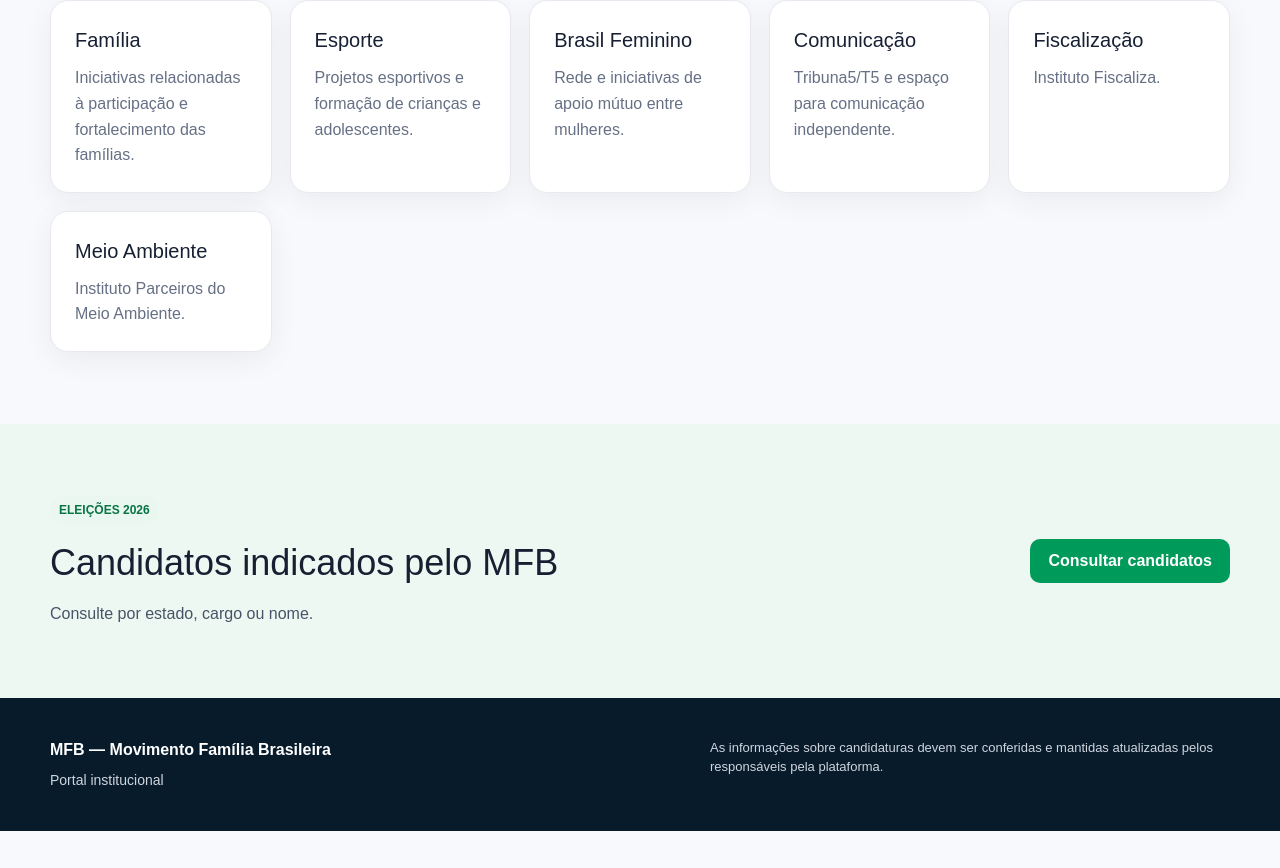
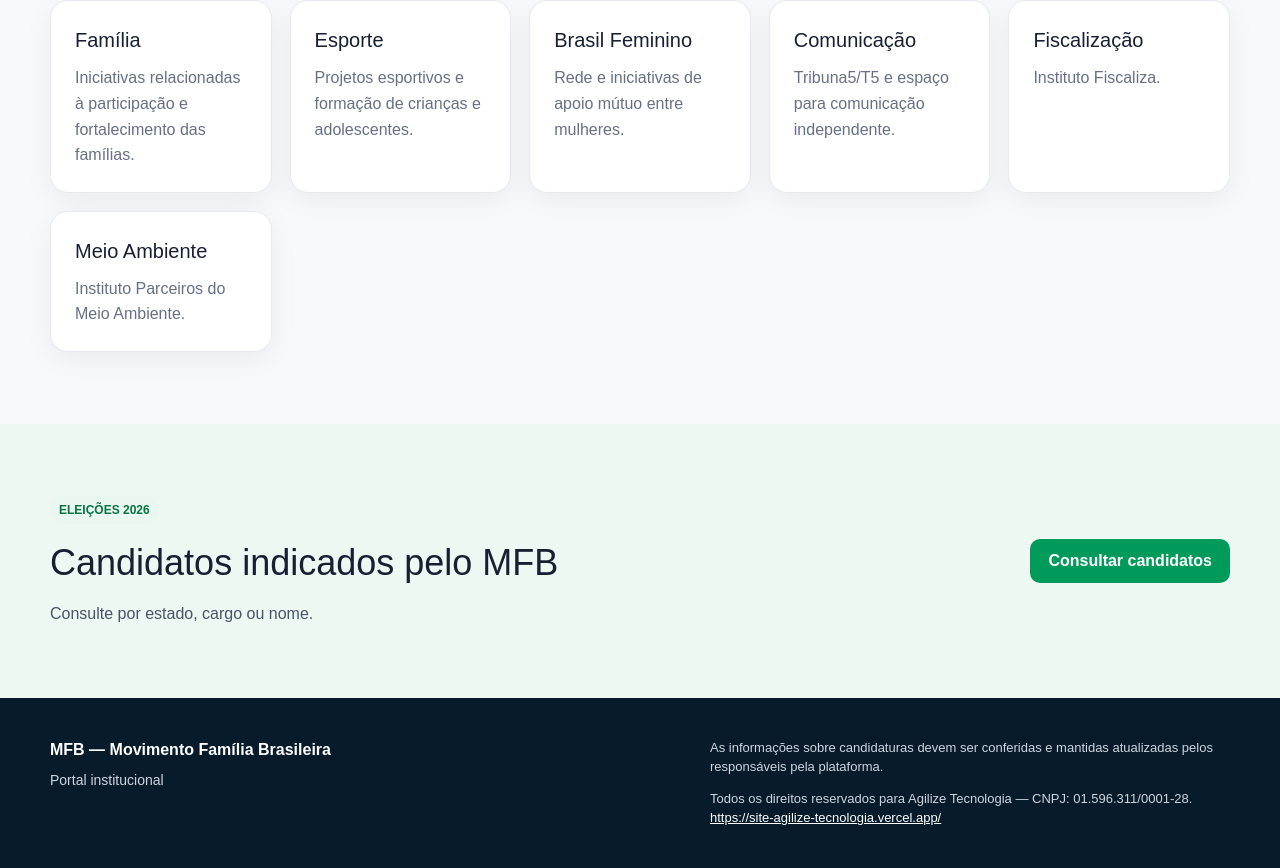
Before and after one commit to tecnologiaagilize-dotcom/mfb, a Next.js app: page / in a window 1280 px wide. Shown: the part 2597-3465 px from the top of the page. Before the commit the page ends 3428 px from the top, so only its background shows below. Built offline with nearby package versions, Linux system fonts and the light colour scheme; no server answers; the database is empty.

Commit message:
Add files via upload

```diff
--- a/components/Footer.tsx
+++ b/components/Footer.tsx
@@ -1,4 +1,27 @@
-export function Footer() {
+import { createClient } from "@/lib/supabase/server";
+
+const defaults = {
+  company_name: "Agilize Tecnologia",
+  cnpj: "01.596.311/0001-28",
+  website_url: "https://site-agilize-tecnologia.vercel.app/"
+};
+
+export async function Footer() {
+  let development = defaults;
+
+  try {
+    const supabase = await createClient();
+    const { data } = await supabase
+      .from("platform_settings")
+      .select("company_name,cnpj,website_url")
+      .eq("setting_key", "development")
+      .maybeSingle();
+
+    if (data) development = { ...defaults, ...data };
+  } catch {
+    // Mantém os dados institucionais padrão enquanto a migração não for aplicada.
+  }
+
   return (
     <footer style={{background:"#071b2b",color:"#d0d5dd",padding:"40px 0"}}>
       <div className="container" style={{display:"flex",justifyContent:"space-between",gap:20,flexWrap:"wrap"}}>
@@ -7,7 +30,18 @@ export function Footer() {
           <div style={{marginTop:8,fontSize:14}}>Portal institucional</div>
         </div>
         <div style={{fontSize:13,maxWidth:520}}>
-          As informações sobre candidaturas devem ser conferidas e mantidas atualizadas pelos responsáveis pela plataforma.
+          <div>As informações sobre candidaturas devem ser conferidas e mantidas atualizadas pelos responsáveis pela plataforma.</div>
+          <div style={{marginTop:12}}>
+            Todos os direitos reservados para {development.company_name} — CNPJ: {development.cnpj}.{" "}
+            <a
+              href={development.website_url}
+              target="_blank"
+              rel="noreferrer"
+              style={{color:"#ffffff",textDecoration:"underline"}}
+            >
+              {development.website_url}
+            </a>
+          </div>
         </div>
       </div>
     </footer>
```
